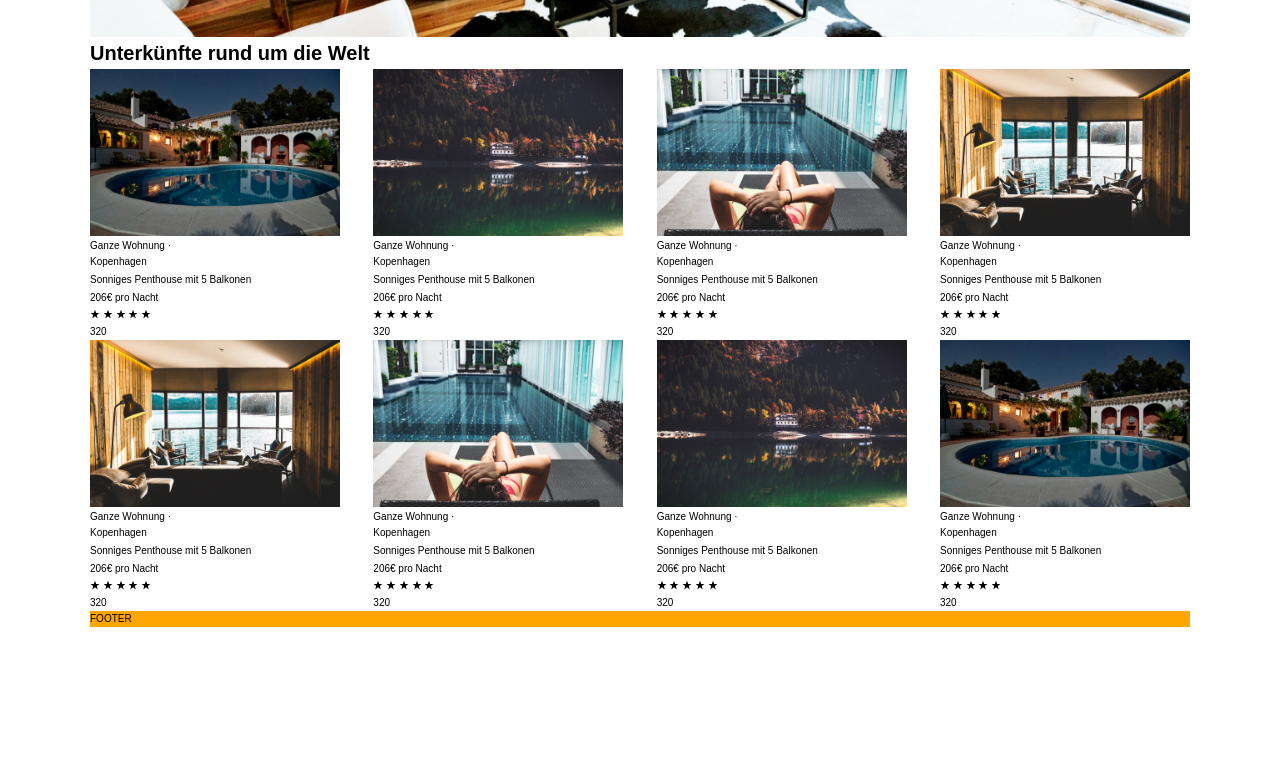
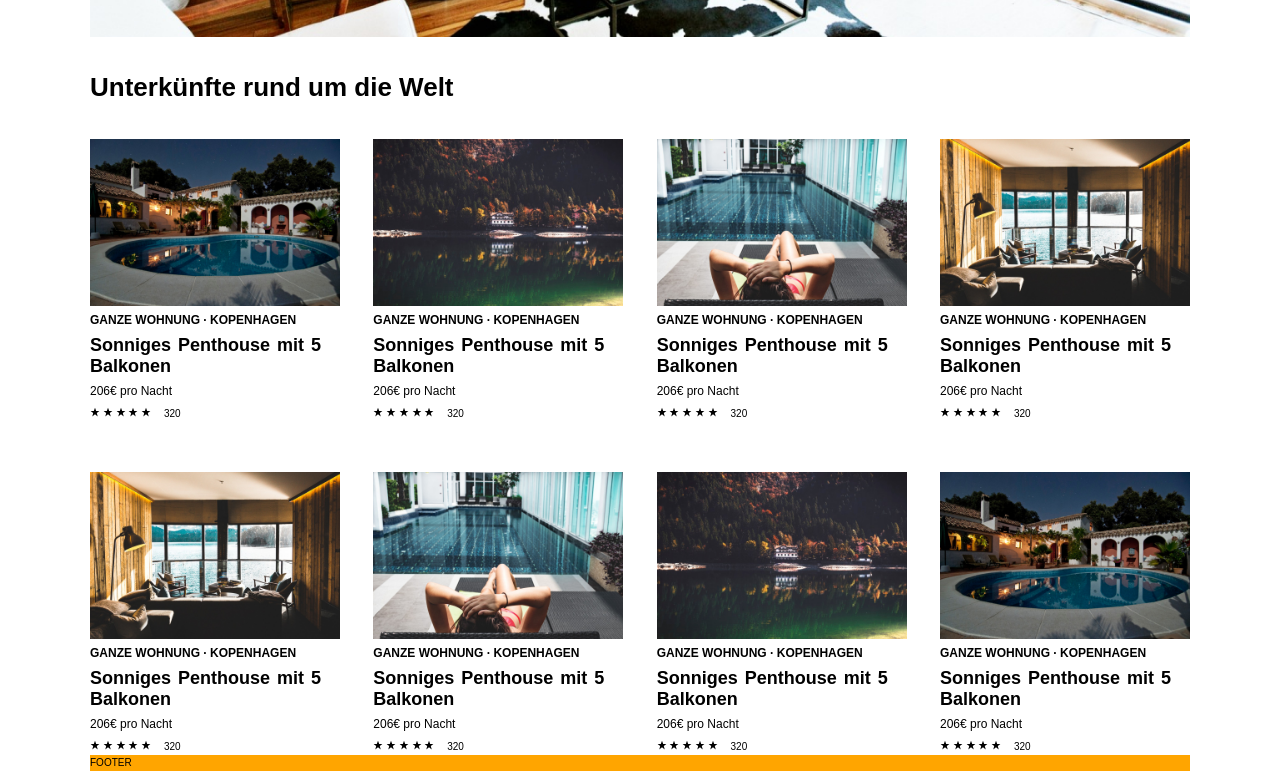
Before and after one commit to arnameti/airbnb_CSS_Grid, a website: page up/index.html in a window 1280 px wide. Shown: the part 973-1744 px from the top of the page. Before the commit the page ends 1600 px from the top, so only its background shows below. Drawn offline with Linux system fonts and the light colour scheme.

Commit message:
finishing accommodations

```diff
--- a/sass/_acommodations.scss
+++ b/sass/_acommodations.scss
@@ -1,13 +1,22 @@
-.accommodations__box {
+.accommodations{
+
+  &__title {
+    margin: 3rem 0;
+    font-size: 2.6rem;
+  }
+
+  &__box {
   display: grid;
   grid-template-columns: repeat(auto-fit, minmax(min-content, 25rem));
   grid-column-gap: 1rem;
+  grid-row-gap: 5rem;
   justify-content: space-between;
+  }
 }
 
 .accommodation {
   display: grid;
-  grid-row-gap: 0.2rem;
+  grid-row-gap: 0.5rem;
 
   &__photo {
     width: 25rem;
@@ -15,6 +24,12 @@
 
   &__details {
 
+    & > p {
+      display: inline-block;
+      font-size: 1.2rem;
+      text-transform: uppercase;
+      font-weight: bold;
+    }
 
   }
 
@@ -27,19 +42,26 @@
   }
 
   &__desc {
+    font-size: 1.8rem;
+    word-spacing: 2px;
+    font-weight: bold;
+    line-height: normal;
   }
 
   &__price {
+    font-size: 1.2rem;
   }
 
   &__star-box {
-  }
-
-  &__raiting {
   }
 
   &__star {
     width: 1rem;
     height: 1rem;
   }
+
+  &__raiting {
+    display: inline-block;
+    margin-left: 1rem;
+  }
 }
--- a/up/index.html
+++ b/up/index.html
@@ -92,7 +92,7 @@
           </div>
         </div>
         <div class="acommodations">
-          <h1 class="acommodations__title">Unterkünfte rund um die Welt</h1>
+          <h3 class="accommodations__title">Unterkünfte rund um die Welt</h3>
 
           <div class="accommodations__box">
 
```
Also changed, not shown: up/css/style.css.
